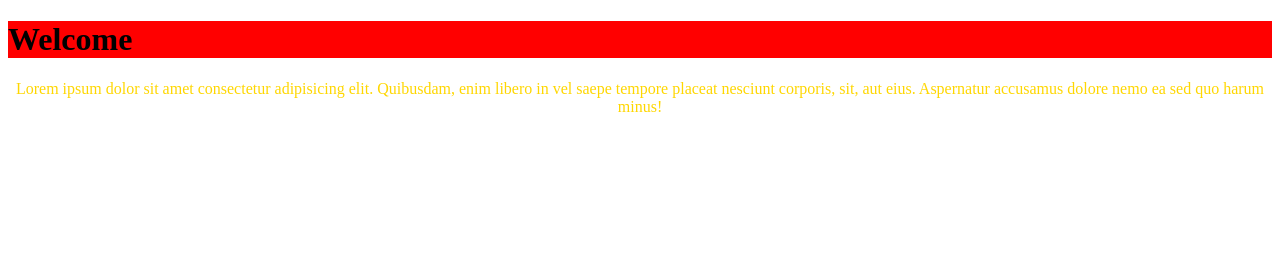
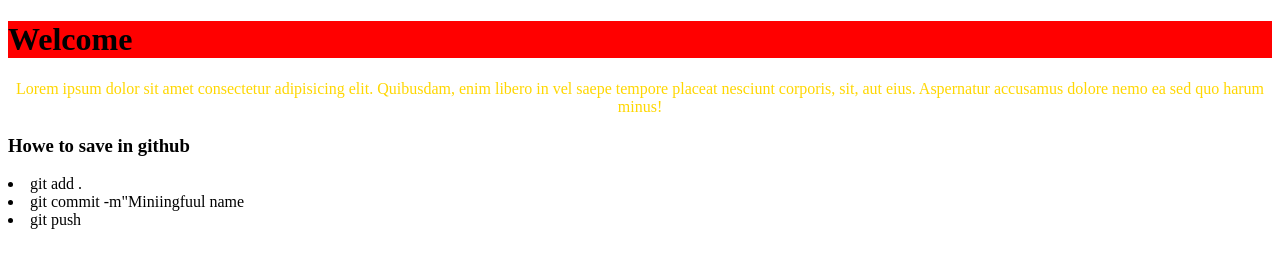
Before and after one commit to snudoy9898/my-second-repo, a plain HTML site: page index.html in a window 1280 px wide. Drawn offline with Linux system fonts and the light colour scheme.

Commit message:
Git Command

```diff
--- a/index.html
+++ b/index.html
@@ -9,5 +9,12 @@
 <body>
     <h1>Welcome</h1>
     <p>Lorem ipsum dolor sit amet consectetur adipisicing elit. Quibusdam, enim libero in vel saepe tempore placeat nesciunt corporis, sit, aut eius. Aspernatur accusamus dolore nemo ea sed quo harum minus!</p>
+
+    <div>
+        <h3>Howe to save in github</h3>
+        <li>git add .</li>
+        <li>git commit -m"Miniingfuul name</li>
+        <li>git push</li>
+    </div>
 </body>
 </html>
```
